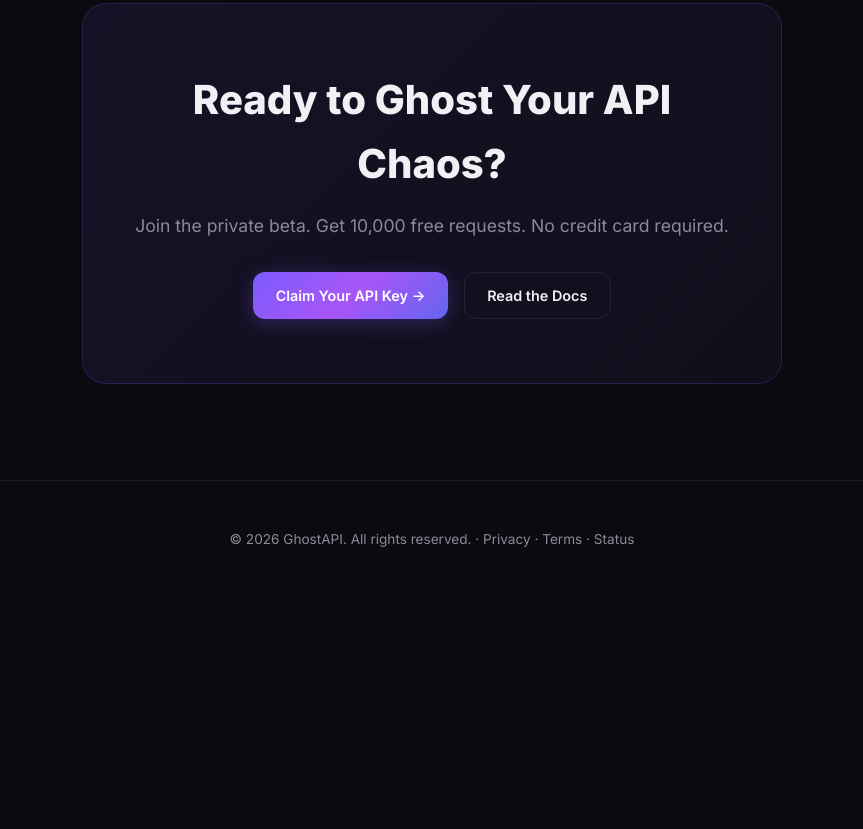
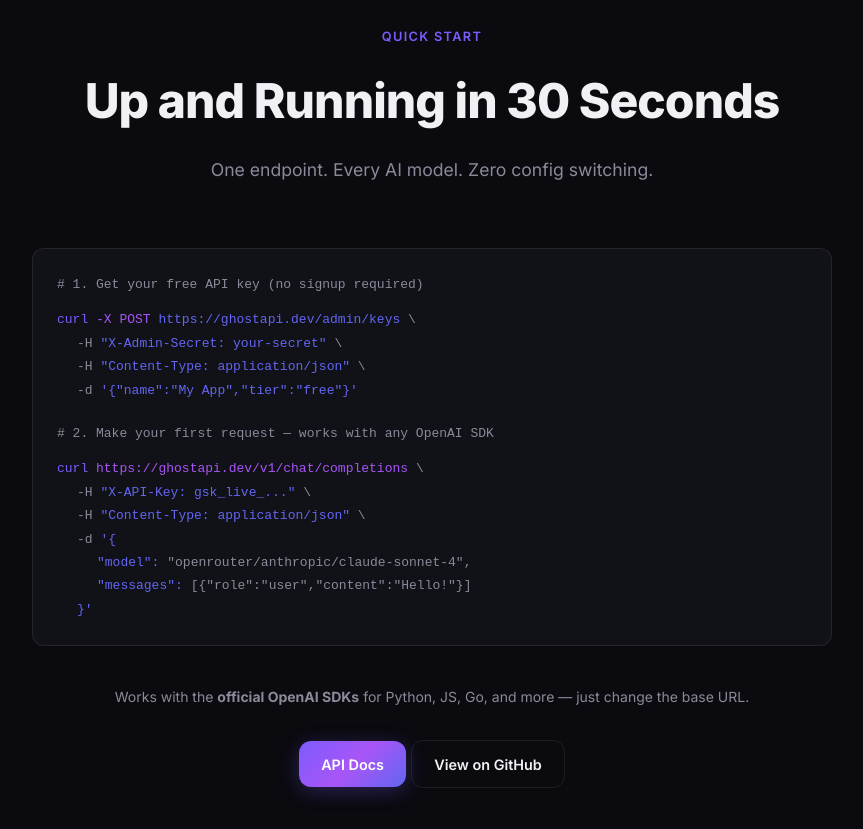
Before and after one commit to MrGhostGuy/stax-agent, a website: page ghostapi/index.html in a window 1280 px wide. Shown: the part 3431-4260 px from the top of the page, without its empty margins (208-1071 px from the left). Before the commit the page ends 4030 px from the top, so only its background shows below. Drawn offline with Linux system fonts and the light colour scheme.

Commit message:
GhostAPI: working server + landing page with quickstart code examples

```diff
--- a/ghostapi/index.html
+++ b/ghostapi/index.html
@@ -520,7 +520,7 @@
         <li>Community support</li>
         <li>Basic analytics</li>
       </ul>
-      <a href="#" class="btn btn-ghost" style="width:100%;justify-content:center">Get Started</a>
+      <a href="#get-started" class="btn btn-ghost" style="width:100%;justify-content:center">Get Started</a>
     </div>
     <div class="pricing-card featured">
       <h3>Pro</h3>
@@ -534,7 +534,7 @@
         <li>Auto-failover</li>
         <li>Custom rate limits</li>
       </ul>
-      <a href="#" class="btn btn-primary" style="width:100%;justify-content:center">Start Free Trial</a>
+      <a href="#get-started" class="btn btn-primary" style="width:100%;justify-content:center">Start Free Trial</a>
     </div>
     <div class="pricing-card">
       <h3>Scale</h3>
@@ -549,18 +549,39 @@
         <li>SLA guarantee</li>
         <li>IP allowlisting</li>
       </ul>
-      <a href="#" class="btn btn-ghost" style="width:100%;justify-content:center">Contact Sales</a>
+      <a href="mailto:ghost@ghostapi.dev" class="btn btn-ghost" style="width:100%;justify-content:center">Contact Sales</a>
     </div>
   </div>
 </section>
 
-<section class="cta" id="get-started">
-  <div class="cta-box">
-    <h2>Ready to <span class="gradient">Ghost</span> Your API Chaos?</h2>
-    <p>Join the private beta. Get 10,000 free requests. No credit card required.</p>
-    <div class="hero-buttons">
-      <a href="#" class="btn btn-primary">Claim Your API Key →</a>
-      <a href="#" class="btn btn-ghost">Read the Docs</a>
+<section class="quick-start" id="get-started" style="padding:120px 20px;text-align:center">
+  <div class="container" style="max-width:800px;margin:0 auto">
+    <div class="section-label">Quick Start</div>
+    <h2 class="section-title">Up and Running in <span class="gradient">30 Seconds</span></h2>
+    <p class="section-subtitle">One endpoint. Every AI model. Zero config switching.</p>
+
+    <div style="background:var(--surface);border:1px solid var(--border);border-radius:12px;padding:24px;margin:40px 0;text-align:left;font-family:'JetBrains Mono','Fira Code',monospace;font-size:13px;line-height:1.8;overflow-x:auto">
+      <div style="color:var(--muted);margin-bottom:12px"># 1. Get your free API key (no signup required)</div>
+      <div style="color:#7c5cfc">curl</span> <span style="color:#a855f7">-X POST</span> <span style="color:#6366f1">https://ghostapi.dev/admin/keys</span> <span style="color:#8a8a9a">\</span></div>
+      <div style="padding-left:20px;color:#8a8a9a">-H <span style="color:#6366f1">"X-Admin-Secret: your-secret"</span> <span style="color:#8a8a9a">\</span></div>
+      <div style="padding-left:20px;color:#8a8a9a">-H <span style="color:#6366f1">"Content-Type: application/json"</span> <span style="color:#8a8a9a">\</span></div>
+      <div style="padding-left:20px;color:#8a8a9a">-d <span style="color:#6366f1">'{"name":"My App","tier":"free"}'</span></div>
+
+      <div style="color:var(--muted);margin:20px 0 12px"># 2. Make your first request — works with any OpenAI SDK</div>
+      <div style="color:#7c5cfc">curl</span> <span style="color:#a855f7">https://ghostapi.dev/v1/chat/completions</span> <span style="color:#8a8a9a">\</span></div>
+      <div style="padding-left:20px;color:#8a8a9a">-H <span style="color:#6366f1">"X-API-Key: gsk_live_..."</span> <span style="color:#8a8a9a">\</span></div>
+      <div style="padding-left:20px;color:#8a8a9a">-H <span style="color:#6366f1">"Content-Type: application/json"</span> <span style="color:#8a8a9a">\</span></div>
+      <div style="padding-left:20px;color:#8a8a9a">-d <span style="color:#6366f1">'{</span></div>
+      <div style="padding-left:40px;color:#8a8a9a"><span style="color:#6366f1">"model":</span> "openrouter/anthropic/claude-sonnet-4",</div>
+      <div style="padding-left:40px;color:#8a8a9a"><span style="color:#6366f1">"messages":</span> [{"role":"user","content":"Hello!"}]</div>
+      <div style="padding-left:20px;color:#8a8a9a"><span style="color:#6366f1">}'</span></div>
+    </div>
+
+    <p style="color:var(--muted);font-size:14px">Works with the <strong>official OpenAI SDKs</strong> for Python, JS, Go, and more — just change the base URL.</p>
+
+    <div style="margin-top:32px">
+      <a href="/docs" class="btn btn-primary">API Docs</a>
+      <a href="https://github.com/MrGhostGuy/stax-agent" target="_blank" class="btn btn-ghost">View on GitHub</a>
     </div>
   </div>
 </section>
```
